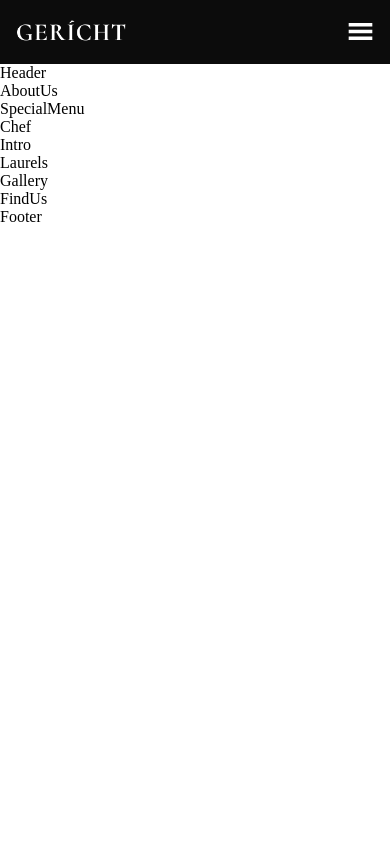
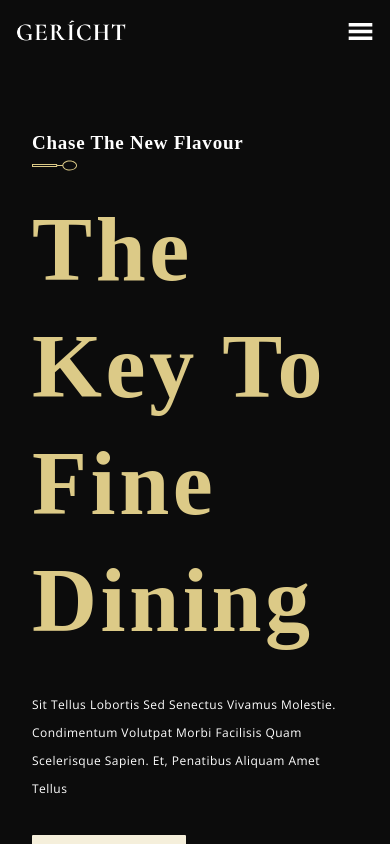
Before and after one commit to vishalnawal/GERICHT-React, a React (Create React App) app: page / in a window 390 px wide. Shown: the top 844 px of the page. Built offline with nearby package versions, Linux system fonts and the light colour scheme; a web font is replaced by a local one.

Commit message:
I changed Header files

```diff
--- a/src/components/SubHeading/SubHeading.jsx
+++ b/src/components/SubHeading/SubHeading.jsx
@@ -1,8 +1,10 @@
 import React from 'react';
+import { images } from '../../constants';
 
-const SubHeading = () => (
-  <div>
-    SubHeading
+const SubHeading = ({title}) => (
+  <div style={{ marginBottom: '1rem' }}>
+    <p className="p__cormorant">{title}</p>
+    <img src = {images.spoon} alt ="spoon" className="spoon__img" />
   </div>
 );
 
--- a/src/container/Header/Header.css
+++ b/src/container/Header/Header.css
@@ -0,0 +1,47 @@
+.app__header {
+    background-color: var(--color-black);
+}
+
+.app__header-h1 {
+    font-family: var(--font-base);
+    color: var(--color-golden);
+    font-weight: 700;
+    letter-spacing: 0.04em;
+    text-transform: capitalize;
+    line-height: 117px;
+    font-size: 90px;
+}
+
+.app__header-img img {
+    width: 80%;
+}
+
+@media screen and (min-width: 2000px) {
+    .app__navbar-logo img {
+        width: 210px;
+    }
+}
+
+@media screen and (max-width: 1150px) {
+    .app__navbar-links {
+        display: none;
+    }
+
+    .app__navbar-smallscreen {
+        display: flex;
+    }
+}
+
+@media screen and (max-width: 650px) {
+    .app__navbar {
+        padding: 1rem;
+    }
+
+    .app__navbar-login {
+        display: none;
+    }
+
+    .app__navbar-logo img {
+        width: 110px;
+    }
+}
--- a/src/container/Header/Header.jsx
+++ b/src/container/Header/Header.jsx
@@ -1,10 +1,20 @@
 import React from 'react';
+import { SubHeading } from '../../components' ;
+import { images } from '../../constants'
 
 import './Header.css';
 
 const Header = () => (
-  <div>
-    Header
+  <div className="app__header app__wrapper section__padding" id="home">
+    <div className="app__wrapper_info">
+      <SubHeading title="Chase the new flavour" />
+      <h1 className="app__header-h1">The Key to Fine Dining</h1>
+      <p className="p__opensans" style={{ margin:'2rem 0'}}>Sit tellus lobortis sed senectus vivamus molestie. Condimentum volutpat morbi facilisis quam scelerisque sapien. Et, penatibus aliquam amet tellus </p>
+      <button type="button" className="custom__button">Explore Menu</button>
+    </div>
+    <div className="app__wrapper_img">
+      <img src = { images.welcome } alt = "Header Img" />
+    </div>
   </div>
 );
 
```
